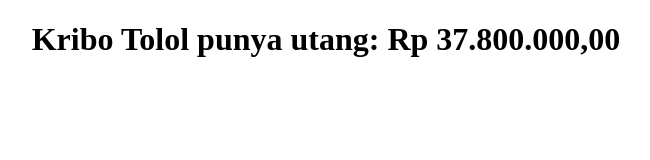
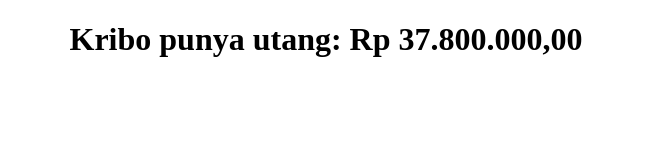
Before and after one commit to Eririn07/eririn07.github.io, a plain HTML site: page galbay/index.html in a window 1280 px wide. Shown: the whole page, without its empty margins (314-964 px from the left). Drawn offline with Linux system fonts and the light colour scheme.

Commit message:
ganti nama

```diff
--- a/galbay/index.html
+++ b/galbay/index.html
@@ -8,7 +8,7 @@
 <body>
 
 
-<h1 id="result" style="text-align: center;">Kribo Tolol punya utang: <span id="sum">0</span></h1>
+<h1 id="result" style="text-align: center;">Kribo punya utang: <span id="sum">0</span></h1>
 
 <script src="script.js"></script>
 </body>
```
